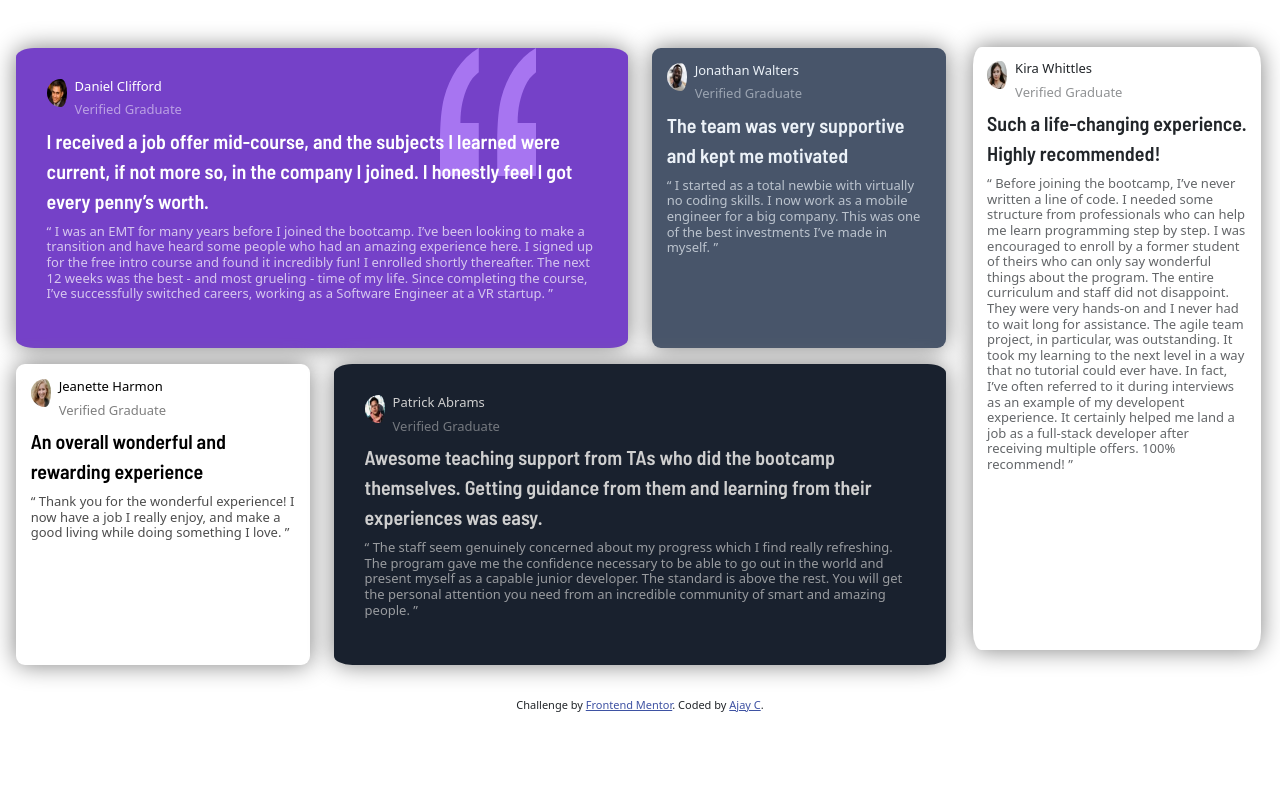
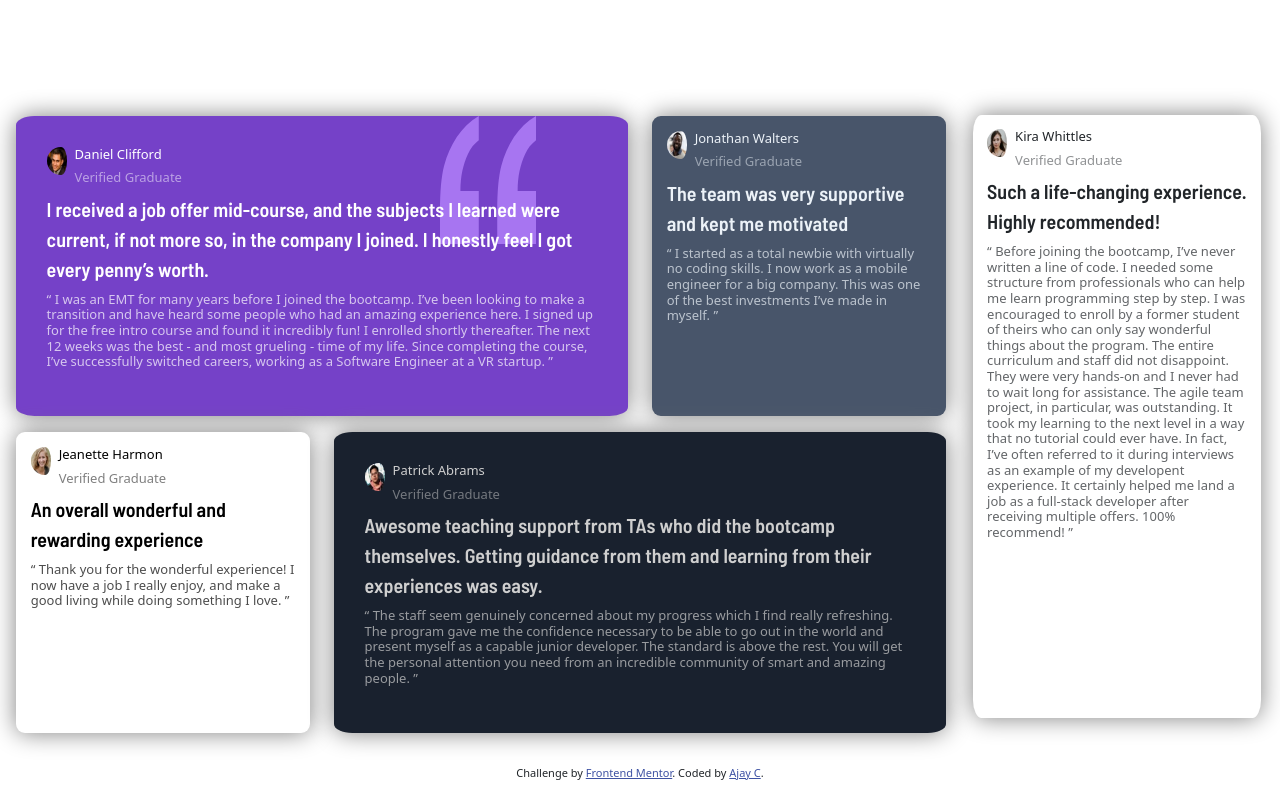
Before and after one commit to ajaychandru/testimonial-grid-section, a plain HTML site: page index.html in a window 1280 px wide. Drawn offline with nearby package versions, Linux system fonts and the light colour scheme.

Commit message:
added padding when width is greater than 1200px

```diff
--- a/css/styles.css
+++ b/css/styles.css
@@ -111,6 +111,9 @@ p{
 
 /*responsive design*/
 
-/* making responsive to medium desktop size*/
-
+/* making responsive to large desktop size*/
+@media (min-width:1200px){
+.container-fluid{
+    padding-top: 100px;
+}
 /* making responsive to mobile and tablet */
```
